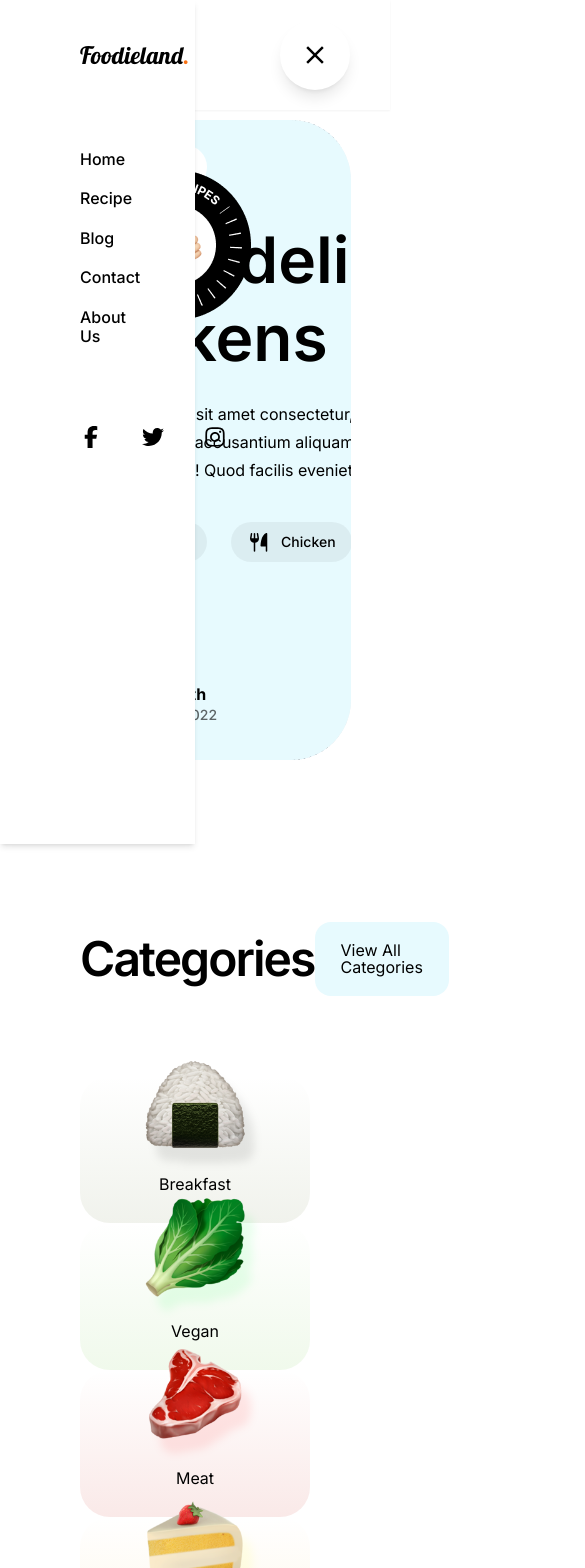
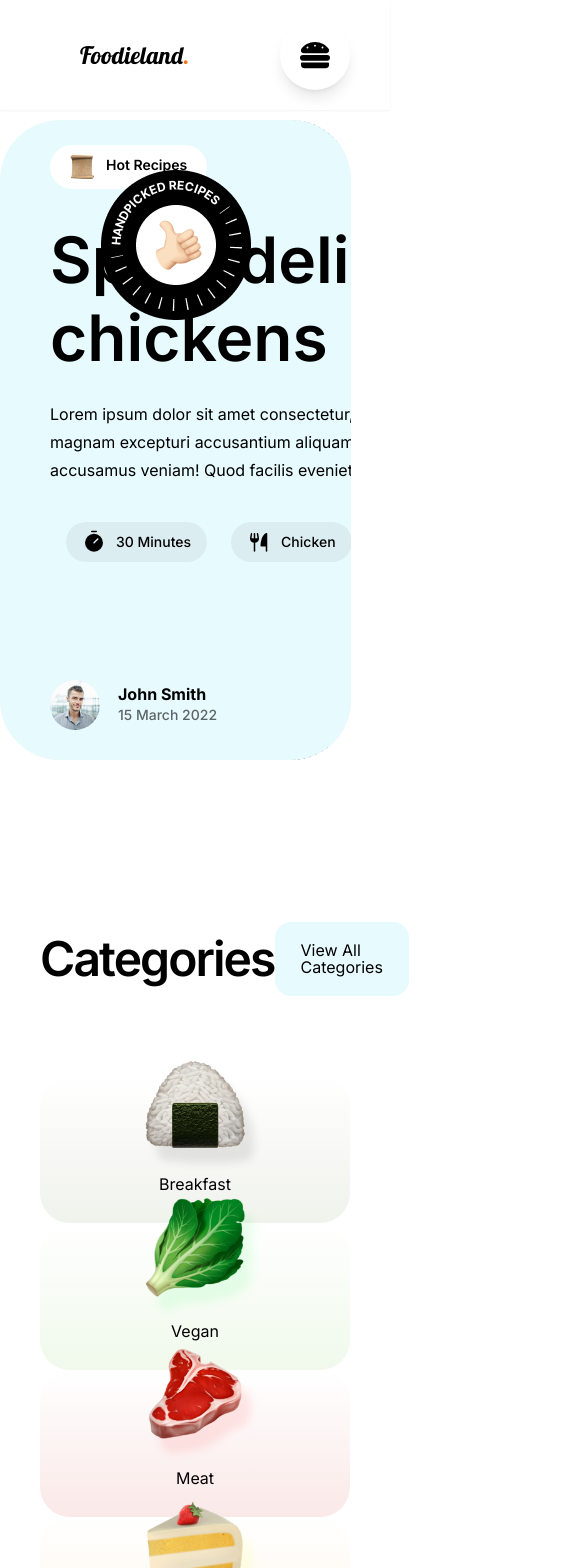
Before and after one commit to AkhatorEnosa/foodie_land, a Next.js app: page / in a window 390 px wide. Shown: the top 1568 px of the page, 585 px wide, since content can reach past the window. Built offline with nearby package versions, Linux system fonts and the light colour scheme; a web font is replaced by a local one.

Commit message:
part responsive

```diff
--- a/app/components/Category.tsx
+++ b/app/components/Category.tsx
@@ -5,7 +5,7 @@ import CategoryItem from './CategoryItem'
 // Category section
 const Category = () => {
   return (
-    <section className='flex flex-col w-full h-full px-20 gap-20 mb-[180px]'>
+    <section className='flex flex-col w-full h-full px-10 md:px-20 gap-20 mb-[180px]'>
         <div className="category-header flex justify-between items-center">
             <h1 className='section-heading'>Categories</h1>
             <span className='capitalize px-[26px] py-5 bg-[#E7FAFE] rounded-2xl'>View all categories</span>
--- a/app/components/InstaPosts.tsx
+++ b/app/components/InstaPosts.tsx
@@ -15,7 +15,7 @@ const InstaPosts = () => {
             <h1 className='section-heading'>Check out @foodieland on Instagram</h1>
             <p className='leading-7 w-fit'>Lorem ipsum dolor sit amet, consectetuipisicing elit, sed do eiusmod tempor incididunt ut labore et dolore <br/> magna aliqut enim ad minim </p>
         </div>
-        <div className="insta-images flex justify-center items-center gap-10 w-full">
+        <div className="insta-images w-full grid grid-cols-2 md:flex justify-center items-center gap-10 w-full">
             <Image src={Insta1} width={290} height={445.44} alt='instagram post'/>
             <Image src={Insta2} width={290} height={445.44} alt='instagram post'/>
             <Image src={Insta3} width={290} height={445.44} alt='instagram post'/>
--- a/app/components/LearnMore.tsx
+++ b/app/components/LearnMore.tsx
@@ -4,16 +4,16 @@ import LearnMoreImg from "../../public/images/learnMore.png"
 
 const LearnMore = () => {
   return (
-    <div className='w-full flex gap-11 mb-[160px] px-20 justify-center items-center'>
-        <div className='w-[50%]'>
+    <div className='w-full flex flex-col md:flex-row gap-11 mb-[160px] px-20 justify-center items-center'>
+        <div className='w-full flex flex-col text-center justify-center items-center md:items-start md:text-left md:w-[50%]'>
             <h1 className='section-heading mb-6'>Everyone can be a <br/> chef in their own kitchen</h1>
-            <p className='leading-7 mb-[72px] w-[90%] '>Lorem ipsum dolor sit amet, consectetuipisicing elit, sed do <br/> eiusmod tempor incididunt ut labore et dolore magna aliqut enim <br/> ad minim </p>
+            <p className='leading-7 mb-[72px] w-[90%] '>Lorem ipsum dolor sit amet, consectetuipisicing elit, sed do <br/> eiusmod tempor incididunt ut labore et dolore magna aliqut enim ad minim </p>
 
             <div role="button" className='flex justify-center w-[180px] items-center px-9 py-[18px] gap-[15px] bg-black text-white rounded-2xl'>
                 Learn More
             </div>
         </div>
-        <Image src={LearnMoreImg} width={710} height={579} alt='learn more' className=''/>
+          <Image src={LearnMoreImg} width={710} height={579} alt='learn more' className=''/>
     </div>
   )
 }
--- a/app/components/MoreRecipe.tsx
+++ b/app/components/MoreRecipe.tsx
@@ -6,7 +6,7 @@ import Link from 'next/link'
 const MoreRecipe = () => {
   return (
     <section className="more-recipe w-full py-[180px] px-20 ">
-        <div className='flex justify-between items-center gap-[155px] mb-20'>
+        <div className='flex flex-col md:flex-row text-center md:text-left justify-between items-center gap-5 md:gap-[155px] mb-20'>
             <h1 className="section-heading">Try this delicious recipe to make your day</h1>
             <p className='leading-7'>Lorem ipsum dolor sit amet, consectetuipisicing elit, sed do eiusmod tempor incididunt ut labore et dolore magna aliqut enim ad minim </p>
         </div>
--- a/app/components/Navbar.tsx
+++ b/app/components/Navbar.tsx
@@ -36,12 +36,12 @@ const Navbar = () => {
             </div>
 
             <div className='fixed lg:hidden right-10 rounded-full bg-white p-5 shadow-lg z-50' onClick={()=>handleMenu()}>
-              {!nav === false ? <FaHamburger className='text-3xl'/> : <IoMdClose className='text-3xl'/> }
+              {nav === true ? <IoMdClose className='text-3xl'/> : <FaHamburger className='text-3xl'/> }
             </div>
       </div>
 
       {/* Responsive Nav */}
-      <div className={nav === false ? `fixed lg:hidden w-[50%] h-[100%] bg-white top-0 py-10 px-20 gap-20 shadow-md flex flex-col items-start text-left z-50 opacity-100` : `fixed lg:hidden w-[50%] h-[100%] bg-white top-0 py-10 px-20 gap-20 shadow-md flex flex-col items-start text-left z-50 opacity-0 transition-all duration-200`}>
+      <div className={nav === false ? `fixed lg:hidden min-w-[50%] h-[100%] bg-white top-0 py-10 px-20 gap-20 shadow-md flex flex-col items-start text-left z-50 opacity-0` : `fixed lg:hidden min-w-[50%] h-[100%] bg-white top-0 py-10 px-20 gap-20 shadow-md flex flex-col items-start text-left z-40 opacity-100 transition-all duration-200`}>
             <Link href='/'>
                 <h1 className='logo text-2xl font-normal leading-[30px]'>Foodieland<span className='text-orange-500'>.</span></h1>
             </Link>
--- a/app/components/Slider.tsx
+++ b/app/components/Slider.tsx
@@ -39,7 +39,7 @@ const Slider = () => {
         <div className='relative flex w-full justify-end z-10'>
             <Image src={SliderImage} width={800} height={500} alt='slider main image' className='w-[982px] h-[640px]'/>
         </div>
-        <div className='absolute w-full flex top-[50px] justify-center items-center z-40'>
+        <div className='absolute w-full flex top-[50px] justify-center items-center z-30'>
             <Image src={Badge} width={150} height={150} alt='badge'/>
         </div>
     </div>
```
